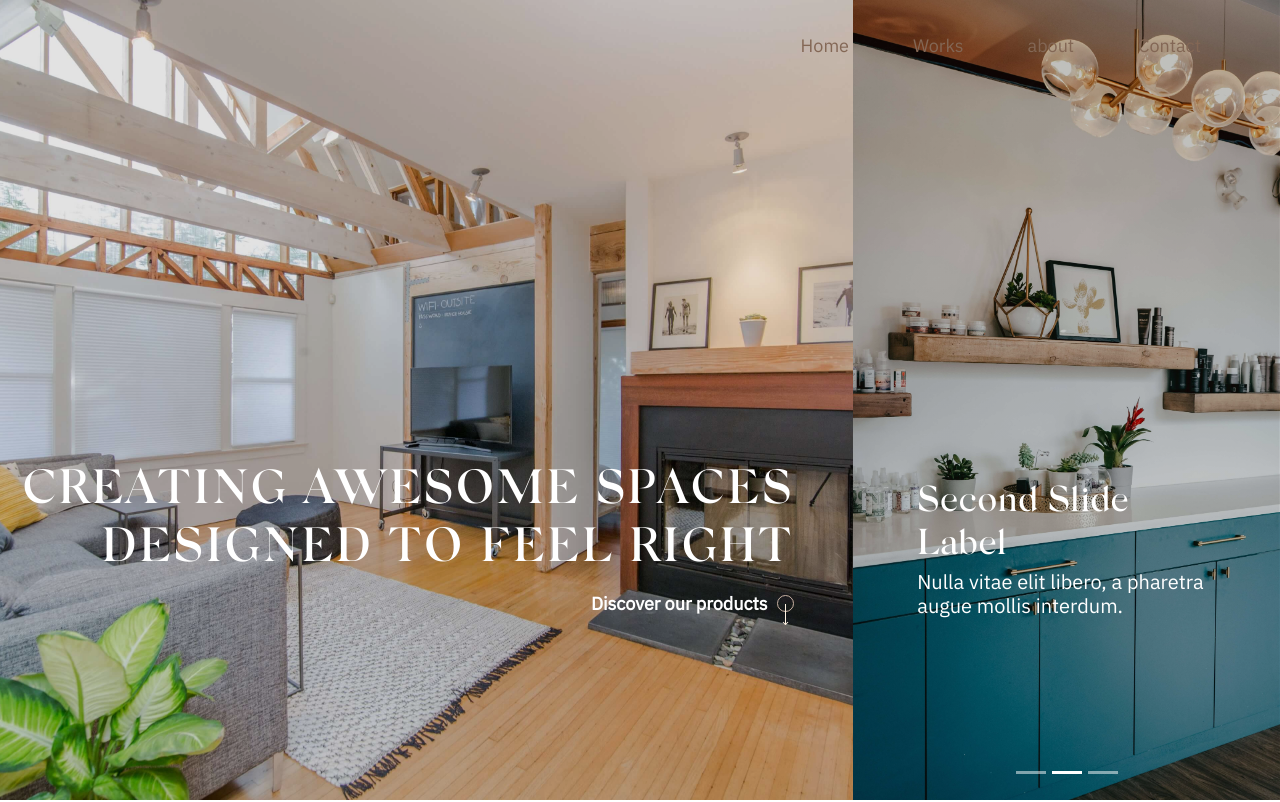
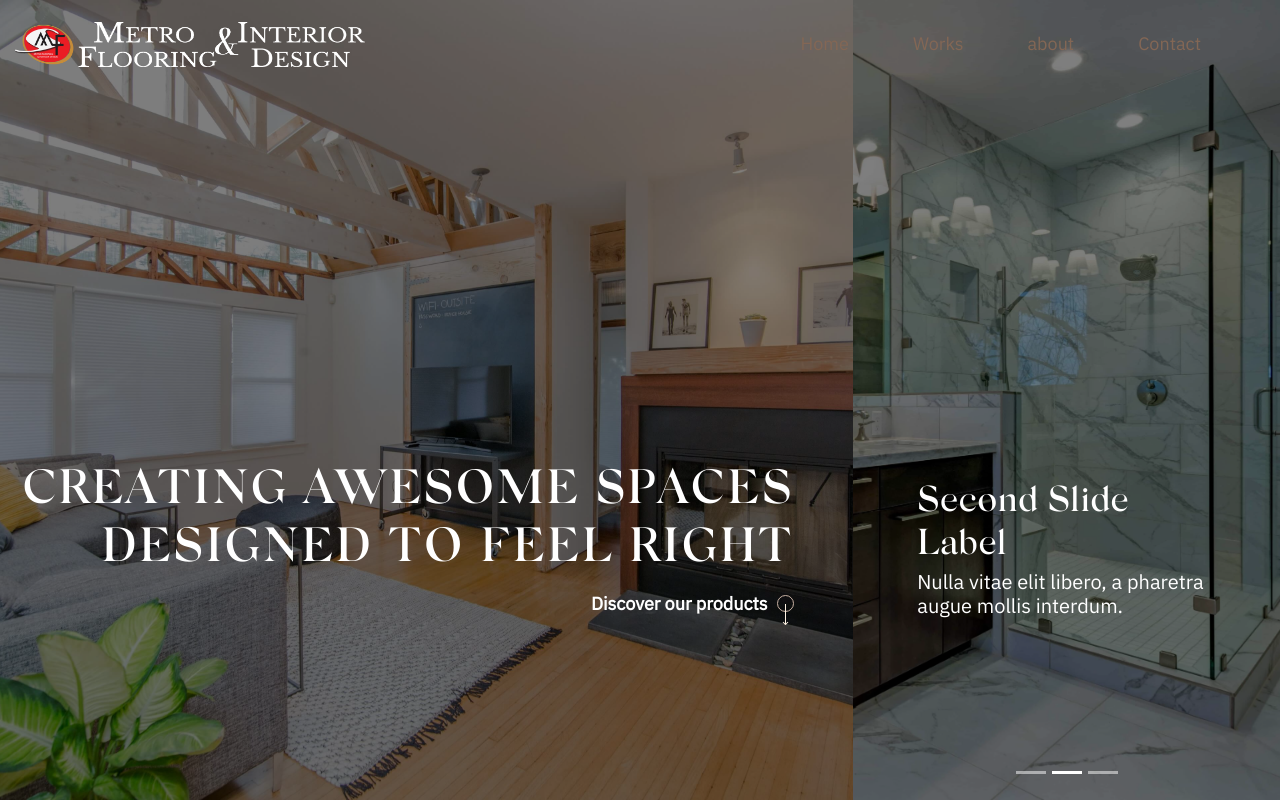
Before and after one commit to Kinppo/gatsby-interior-design, a Gatsby site: page / in a window 1280 px wide. Shown: the top 802 px of the page. Built offline with nearby package versions, Linux system fonts and the light colour scheme; Gatsby itself is replaced by a stand-in of ours.

Commit message:
fixing some styles

```diff
--- a/package.json
+++ b/package.json
@@ -18,10 +18,13 @@
     "gatsby-source-sanity": "^5.0.5",
     "gsap": "^3.1.1",
     "node-sass": "^4.13.0",
+    "pure-react-carousel": "^1.25.1",
     "react": "^16.12.0",
     "react-bootstrap": "^1.0.0-beta.16",
     "react-dom": "^16.12.0",
     "react-helmet": "^5.2.1",
+    "react-responsive-carousel": "^3.1.51",
+    "react-reveal": "^1.2.2",
     "styled-components": "^5.0.0"
   },
   "devDependencies": {
--- a/src/Layouts/AboutLayout.js
+++ b/src/Layouts/AboutLayout.js
@@ -138,7 +138,7 @@ export default class AboutLayout extends Component {
     }
     setTimeout(() => {
       document.addEventListener("keydown", this.handleKey, false)
-    }, 300)
+    }, 1000)
   }
   handleScrool(event) {
     document.removeEventListener("wheel", this.handleScrool, false)
@@ -153,7 +153,7 @@ export default class AboutLayout extends Component {
     }
     setTimeout(() => {
       document.addEventListener("wheel", this.handleScrool, false)
-    }, 300)
+    }, 1000)
   }
   updateSrollState() {
     if (window.innerWidth <= 766) {
--- a/src/Layouts/DefaultLayout.js
+++ b/src/Layouts/DefaultLayout.js
@@ -179,11 +179,11 @@ export default class DefaultLayout extends Component {
           this.state.content !== 0 && this.state.scrollState
             ? {
                 transition: "all 1s",
-                marginTop: "8vh",
+                marginTop: "10vh",
                 marginLeft: "1vw",
                 marginRight: "1vw",
                 width: "98vw",
-                height: "90vh",
+                height: "88vh",
               }
             : {}
         }
--- a/src/components/Footer.js
+++ b/src/components/Footer.js
@@ -96,13 +96,7 @@ const Container = styled.div`
 `
 function Footer({ content, scrollState }) {
   return (
-    <Container
-      style={
-        content !== 3 && scrollState
-          ? { transform: "translateY(112%)", transition: "all 1s" }
-          : {}
-      }
-    >
+    <Container>
       <div
         className="footer footer1"
         style={
--- a/src/components/Header.js
+++ b/src/components/Header.js
@@ -4,8 +4,12 @@ import Hamburger from "./elements/Hamburger"
 import SideBar from "./SideBar"
 import AniLink from "gatsby-plugin-transition-link/AniLink"
 const Container = styled.div`
+  display: flex;
+  flex-direction: row;
+  justify-content: space-between;
+  width: 100vw;
   ul {
-    margin: 32px 32px 0em 0em;
+    margin: 30px 32px 0em 0em;
   }
   a {
     color: ${props => (props.color ? props.color : "#836755")};
@@ -34,6 +38,15 @@ const Container = styled.div`
   span {
     font-size: 1px;
   }
+  .logo {
+    height: 45px;
+    width: 350px;
+    margin-top: 22px;
+    img {
+      width: 100%;
+      height: 100%;
+    }
+  }
   @media only screen and (max-width: 650px) {
     .hamburger-item {
       display: block;
@@ -42,15 +55,31 @@ const Container = styled.div`
       display: none;
     }
   }
+  @media only screen and (max-height: 770px) {
+    ul {
+      margin: 20px 32px 0em 0em;
+    }
+  }
 `
 
-const Header = ({ color }) => {
+const Header = ({ color, logo }) => {
   const [SideBarIsActive, toggleSideBar] = useState(false)
   const openSideBar = () => {
     toggleSideBar(true)
   }
   return (
     <Container className="container-fluid header" color={color}>
+      <ul className="logo">
+        {logo ? (
+          <img src={require(`../assets/img/${logo} logo.png`)} />
+        ) : (
+          <img src={require("../assets/img/dark logo.png")} />
+        )}
+      </ul>
+      <SideBar
+        toggleSideBar={toggleSideBar}
+        SideBarIsActive={SideBarIsActive}
+      />
       <ul className="nav justify-content-end">
         <li className="nav-item">
           <AniLink
@@ -103,10 +132,6 @@ const Header = ({ color }) => {
           </button>
         </li>
       </ul>
-      <SideBar
-        toggleSideBar={toggleSideBar}
-        SideBarIsActive={SideBarIsActive}
-      />
     </Container>
   )
 }
--- a/src/components/InfoSection.js
+++ b/src/components/InfoSection.js
@@ -51,6 +51,16 @@ const Container = styled.div`
     }
     p {
       font-size: 14px;
+    }
+  }
+  @media only screen and (max-height: 800px) {
+    h6 {
+      font-size: 16px;
+      line-height: 1.5em;
+    }
+    p {
+      font-size: 14px;
+      line-height: 1.5em;
     }
   }
   @media only screen and (max-width: 1000px) {
--- a/src/components/Landingpage.js
+++ b/src/components/Landingpage.js
@@ -16,8 +16,7 @@ const Container = styled.div`
     z-index: -1;
   }
   .bg1 {
-    background-image: linear-gradient(rgba(0, 0, 0, 0.1), rgba(0, 0, 0, 0.1)),
-      url(${img1});
+    background-image: url(${img1});
     z-index: 3;
   }
   .bg2 {
@@ -63,6 +62,15 @@ const Container = styled.div`
       font-size: 18px;
     }
   }
+  .bg-overlay {
+    position: absolute;
+    background: #000;
+    top: 0;
+    width: 100%;
+    height: 100%;
+    opacity: 0.5;
+    pointer-events: none;
+  }
 `
 
 function Landingpage({ content, type, setContent }) {
@@ -93,7 +101,18 @@ function Landingpage({ content, type, setContent }) {
               ? { height: "0%", transition: "all 1s", transitionDelay: "1s" }
               : {}
           }
-        />
+        >
+          <div
+            className="bg-overlay"
+            style={
+              content !== 0
+                ? {
+                    display: "none",
+                  }
+                : {}
+            }
+          ></div>
+        </div>
         <div
           className="bg bg2"
           style={
--- a/src/components/MyCarousel.js
+++ b/src/components/MyCarousel.js
@@ -1,7 +1,7 @@
 import React from "react"
 import { Carousel } from "react-bootstrap"
 import styled from "styled-components"
-import img1 from "../assets/img/img4.jpg"
+import img1 from "../assets/img/img7.jpg"
 import img2 from "../assets/img/img5.jpg"
 import img3 from "../assets/img/img6.jpg"
 
@@ -20,20 +20,28 @@ function MyCarousel({ content, type }) {
     .carousel-item {
       width: 100%;
       height: 100%;
+      position: relative;
       background-size: cover;
       background-position-x: center;
     }
+    .item-overlay {
+      position: absolute;
+      background: #000;
+      top: 0;
+      width: 100%;
+      height: 100%;
+      opacity: 0.5;
+      pointer-events: none;
+      transition: transform 1s;
+    }
     .carousel-item-1 {
-      background-image: linear-gradient(rgba(0, 0, 0, 0.2), rgba(0, 0, 0, 0.2)),
-        url(${img1});
+      background-image: url(${img2});
     }
     .carousel-item-2 {
-      background-image: linear-gradient(rgba(0, 0, 0, 0.2), rgba(0, 0, 0, 0.2)),
-        url(${img2});
+      background-image: url(${img3});
     }
     .carousel-item-3 {
-      background-image: linear-gradient(rgba(0, 0, 0, 0.2), rgba(0, 0, 0, 0.2)),
-        url(${img3});
+      background-image: url(${img1});
     }
     .carousel-caption {
       top: 57vh;
@@ -48,22 +56,53 @@ function MyCarousel({ content, type }) {
       <Carousel
         className="carousel"
         controls={false}
-        interval="3500"
-        style={content === 0 && type === "down" ? { zIndex: "1" } : {}}
+        interval="4000"
+        style={
+          content === 0 && type === "down"
+            ? {
+                backgroundImage: `linear-gradient(rgba(0, 0, 0, 0.5), rgba(0, 0, 0, 0.5)), url(${img2})`,
+                zIndex: "1",
+              }
+            : { background: "#fff" }
+        }
       >
         <Carousel.Item className="carousel-item carousel-item-1">
+          <div
+            className="item-overlay"
+            style={
+              content !== 0
+                ? { transition: "transform 1s", transform: "translateY(100%)" }
+                : {}
+            }
+          />
           <Carousel.Caption>
             <h3>First Slide Label</h3>
             <h5>Nulla vitae elit libero, a pharetra augue mollis interdum.</h5>
           </Carousel.Caption>
         </Carousel.Item>
         <Carousel.Item className="carousel-item carousel-item-2">
+          <div
+            className="item-overlay"
+            style={
+              content !== 0
+                ? { transform: "translateY(100%)", transition: "transform 1s" }
+                : {}
+            }
+          />
           <Carousel.Caption>
             <h3>Second Slide Label</h3>
             <h5>Nulla vitae elit libero, a pharetra augue mollis interdum.</h5>
           </Carousel.Caption>
         </Carousel.Item>
         <Carousel.Item className="carousel-item carousel-item-3">
+          <div
+            className="item-overlay"
+            style={
+              content !== 0
+                ? { transform: "translateY(100%)", transition: "transform 1s" }
+                : {}
+            }
+          />
           <Carousel.Caption>
             <h3>Third Slide Label</h3>
             <h5>Nulla vitae elit libero, a pharetra augue mollis interdum.</h5>
--- a/src/pages/index.js
+++ b/src/pages/index.js
@@ -14,30 +14,34 @@ export default function IndexPage() {
       <Seo title="Home" />
       <div
         style={
-          content === 1 && type === "down"
+          content === 0
             ? {
-                display: "none",
+                display: "block",
               }
             : {
-                display: "block",
+                display: "none",
               }
         }
       >
-        <Header />
+        <Header logo="white" />
       </div>
       <div
         style={
-          content === 1 && type === "down"
+          content !== 0
             ? {
                 position: "relative",
                 opacity: 1,
                 transition: "all 1s",
-                transitionDelay: "0.5s",
-                transform: "translateY(0px)",
+                transitionDelay: "1.5s",
+                transform: "translateY(10px)",
+                padding: "0.1em 0em 3em 0em",
+                background: "#fff",
+                width: "100%",
               }
             : {
                 opacity: 0,
-                transform: "translateY(-30px)",
+                position: "absolute",
+                transform: "translateY(-100px)",
               }
         }
       >
--- a/src/style/main.scss
+++ b/src/style/main.scss
@@ -145,3 +145,16 @@ body::-webkit-scrollbar {
 .portfolioContainer::-webkit-scrollbar {
   display: none;
 }
+
+@media only screen and (max-width: 766px) {
+  .tl-edges {
+    height: 100vh;
+    overflow-y: scroll;
+  }
+  .tl-edges::-webkit-scrollbar {
+    display: none;
+  }
+  .content-text {
+    padding: 10em 5%;
+  }
+}
```
Also changed, not shown: src/Layouts/ProjectLayout.js (+47 -11 lines), src/assets/img/dark logo.png (added), src/assets/img/white logo.png (added), 1 other file.
